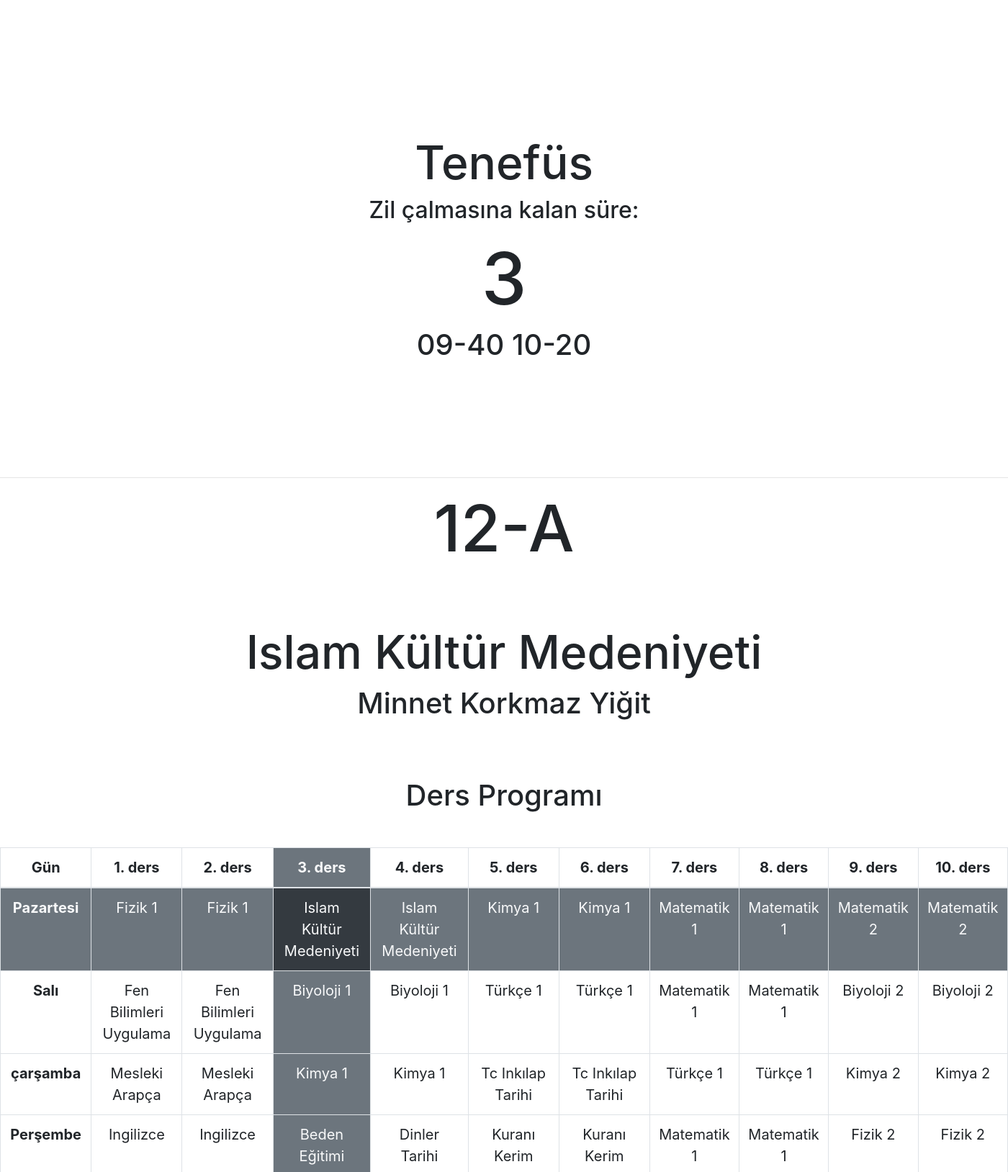
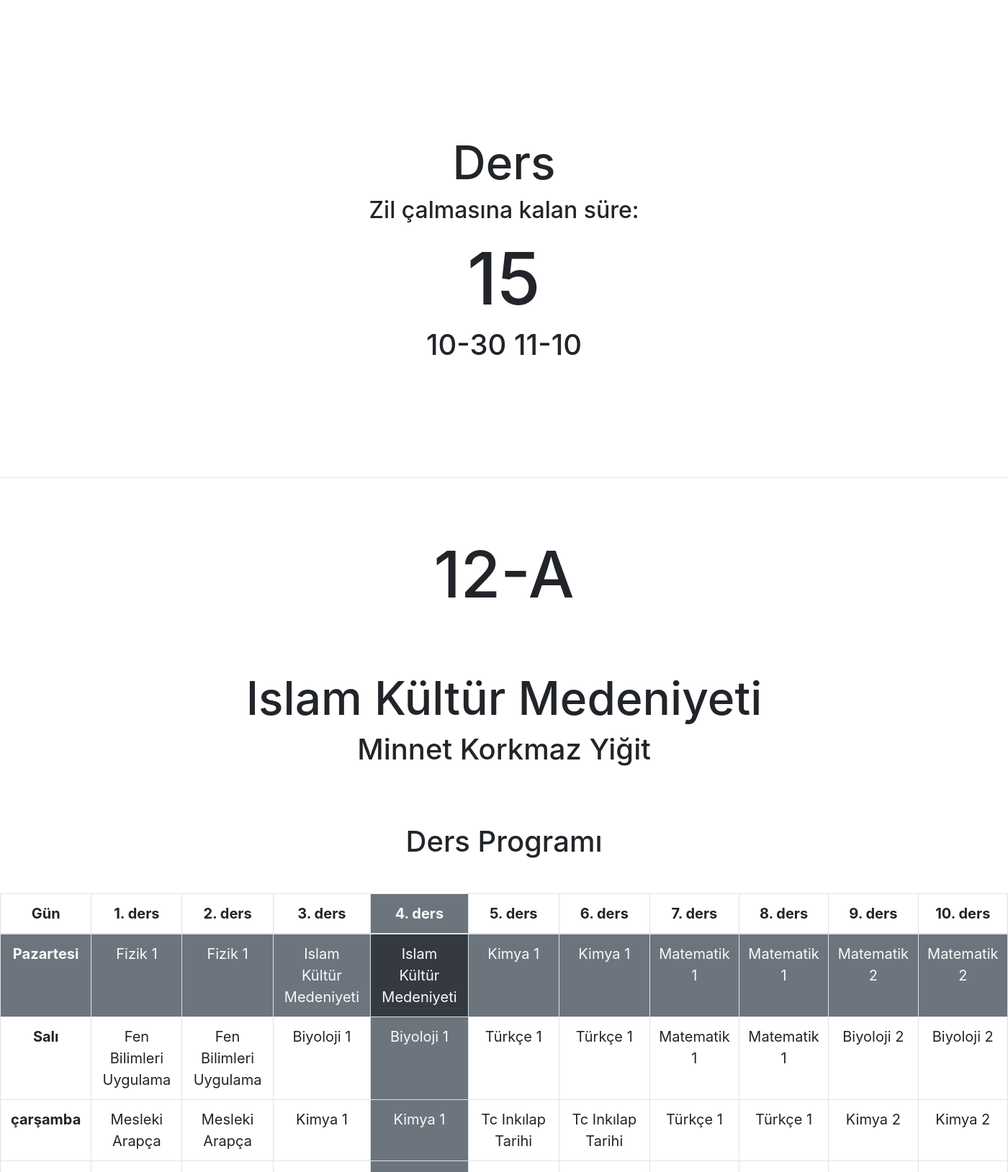
Before and after one commit to egepaksoy/soh-portal, a PHP site: page / in a window 1400 px wide. Shown: the part 132-1760 px from the top of the page at 72% size. Run offline with PHP 8.4, Linux system fonts and the light colour scheme; data comes from the database, SQL or seed files in the repository.

Commit message:
ders programını tamamladım

```diff
--- a/index.php
+++ b/index.php
@@ -1,6 +1,5 @@
 <!DOCTYPE html>
 <!--- geliştirmeler:
-tenefüsün bitiş zamanı(aynı ders gibi)
 okul bitince bitti yazısı
 pazar günü tatil
 derlerin saat aralıkları
@@ -18,7 +17,7 @@ diğer sınıflar için
 	$day = strtolower(date('l', strtotime(date("y-m-d"))));
 	$day = "monday";
 	$time = [date("H"), date("i")];
-	$time = [9,37];
+	$time = [10,55];
 
 	$gunler = ["pazartesi","salı","çarşamba","perşembe","cuma","cumartesi"];
 
@@ -101,7 +100,6 @@ diğer sınıflar için
 
 
 	// tenefus olup olmadığını, ders saati,hangi derste, derse/tenefüse ne kadar kaldığını ve dersin aralığını belirliyor
-	// TODO : öğle arası hesaba katılcak
 	function get_lesson($time, $times, $get_day_less)
 	{
 		if ($get_day_less == "tatil")
@@ -115,6 +113,9 @@ diğer sınıflar için
 			$lesson_start_munite = intval($current_time_periot[0])*60+intval($current_time_periot[1]);
 			$lesson_end_munite = intval($current_time_periot[2])*60+intval($current_time_periot[3]);
 			$time_munite = intval($time[0])*60+intval($time[1]);
+
+
+
 
 
 
@@ -140,19 +141,22 @@ diğer sınıflar için
 				$less+1 > sizeof($times) || $less+1 == sizeof($times)
 			)
 			{
-				$day_over = true;
 				return false;
 			}
 
+
+			// onceki ve sonraki ders arasındaki vakit arligi
+			$iki_ders_arasi_fark = (intval(str_split($times[$less+1], 2)[0])*60+intval(str_split($times[$less+1], 2)[1]))-$lesson_end_munite;
+
 			// eğer dersin sonundan sonra 10 dk geçtiyse
-			else if
+			if
 			(
-				$time_munite > $lesson_end_munite && $time_munite-$lesson_end_munite < 10
+				$time_munite > $lesson_end_munite && $time_munite-$lesson_end_munite < $iki_ders_arasi_fark
 			)
 			{
 				$current_lesson = $get_day_less[$less+1];
 				$tenefus = true;
-				$remaining_time = 10-$time_munite+$lesson_end_munite;
+				$remaining_time = $iki_ders_arasi_fark-$time_munite+$lesson_end_munite;
 				$lesson_periot = str_split($times[$less+1], 2);
 				$lesson_number = $less+1;
 
@@ -201,12 +205,23 @@ diğer sınıflar için
 	$lesson_infos = lesson_infos($get_lesson[2], "a");
 ?>
 
-<div style="margin-top: 20rem;">
-<h1 class="text" style="text-align: center; font-size: 64px;" >Tenefüs</h1>
+<?php
+	if ($get_lesson != false)
+	{
+		echo '<div style="margin-top: 20rem;">';
+
+		if ($get_lesson[0]) echo '<h1 class="text" style="text-align: center; font-size: 64px;" >Tenefüs</h1>';
+		else echo '<h1 class="text" style="text-align: center; font-size: 64px;" >Ders</h1>';
+?>
 <!--- KALAN ZAMAN --->
 <h1 class="text" style="text-align: center; font-size: 100px;" ><?php echo "<p style='font-size: 32px;'>Zil çalmasına kalan süre:<br></p>".$get_lesson[3]; ?></h1>
 <!--- DERS ZAMAN ARALIGI --->
 <h3 class="text" style="text-align: center; margin-bottom: 10rem; font-size: 40px;" ><?php echo $get_lesson[4][0]."-".$get_lesson[4][1]."  ".$get_lesson[4][2]."-".$get_lesson[4][3]; ?></h3>
+<?php
+}
+else echo '<div style="margin-top: 10rem;"></div>';
+?>
+
 </div>
 <hr>
 
@@ -232,8 +247,8 @@ foreach ($classes as $class)
 
 <!------------------------------------------------------->
 
-<!---12-A--->
-<h1 style="font-size: 90px; text-align: center; margin-bottom: 5rem;">12-<?php echo ucwords($class); ?></h1>
+<!---SINIF--->
+<h1 style="font-size: 90px; text-align: center; margin-bottom: 5rem; margin-top: 5rem;">12-<?php echo ucwords($class); ?></h1>
 <!--- DERS ADI --->
 <h1 class="text" style="text-align: center; margin-top: 5rem; font-size: 64px;" ><?php echo ucwords($lesson_infos[1]); ?></h1>
 <!--- DERS HOCASI --->
@@ -247,7 +262,7 @@ foreach ($classes as $class)
 
 
 
-<table style="margin: 0 auto 13rem auto; font-size: 20px;" class="table table-bordered">
+<table style="margin: 0 auto 10rem auto; font-size: 20px;" class="table table-bordered">
 <thead>
 <tr>
   <th scope="col" style='text-align: center;'>Gün</th>
@@ -257,7 +272,7 @@ foreach ($classes as $class)
 for($r=0;$r<10;$r++)
 {
 	// TODO: ders saatini de yazıcam
-if ($r == $get_lesson[1] && ($day != "cumartesi" || $class != "d"))
+if ($r == $get_lesson[1] && ($day != "cumartesi" || $class != "d") && $get_lesson != false)
 {
 	echo '<th scope="col" class="text-light bg-secondary" style="text-align: center;">'.($r+1).'. ders</th>';
 }
@@ -281,7 +296,7 @@ for ($a=0;$a<sizeof($gunler);$a++)
 	$get_day_lessons = get_day_lessons($today,$class);
 
 
-	if($gunler[$a] == $day && ($day != "cumartesi" || $day != "d")) echo "<tr class='bg-secondary text-light'>";
+	if($gunler[$a] == $day && ($day != "cumartesi" || $day != "d") && $get_lesson != false) echo "<tr class='bg-secondary text-light'>";
 	else echo "<tr>";
 	echo "<th scope='row' style='text-align: center;'>".ucwords($gunler[$a])."</th>";
 
@@ -289,9 +304,9 @@ for ($a=0;$a<sizeof($gunler);$a++)
 	foreach ($get_day_lessons as $lesson)
 	{
 		$ders = lesson_infos($lesson, $class)[1];
-		if ($day == "cumartesi" && $class == "d") echo "<td style='text-align: center;'>".ucwords($lesson)."</td>";
-		else if (($o == $get_lesson[1] && $gunler[$a] == $day) && ($day != "cumartesi" || $day != "d")) echo "<td style='text-align: center;' class='bg-dark'>".ucwords($ders)."</td>";
-		else if ($o == $get_lesson[1] && ($day != "cumartesi" || $day != "d")) echo "<td style='text-align: center;' class='bg-secondary text-light'>".ucwords($ders)."</td>";
+		if ($day == "cumartesi" && $class == "d" && $get_lesson != false) echo "<td style='text-align: center;'>".ucwords($lesson)."</td>";
+		else if (($o == $get_lesson[1] && $gunler[$a] == $day) && ($day != "cumartesi" || $day != "d") && $get_lesson != false) echo "<td style='text-align: center;' class='bg-dark'>".ucwords($ders)."</td>";
+		else if ($o == $get_lesson[1] && ($day != "cumartesi" || $day != "d") && $get_lesson != false) echo "<td style='text-align: center;' class='bg-secondary text-light'>".ucwords($ders)."</td>";
 		else echo "<td style='text-align: center;'>".ucwords($ders)."</td>";
 		$o+=1;
 	}
@@ -308,6 +323,7 @@ for ($a=0;$a<sizeof($gunler);$a++)
 </tbody>
 </table>
 
+<hr>
 
 <?php
 }
```
